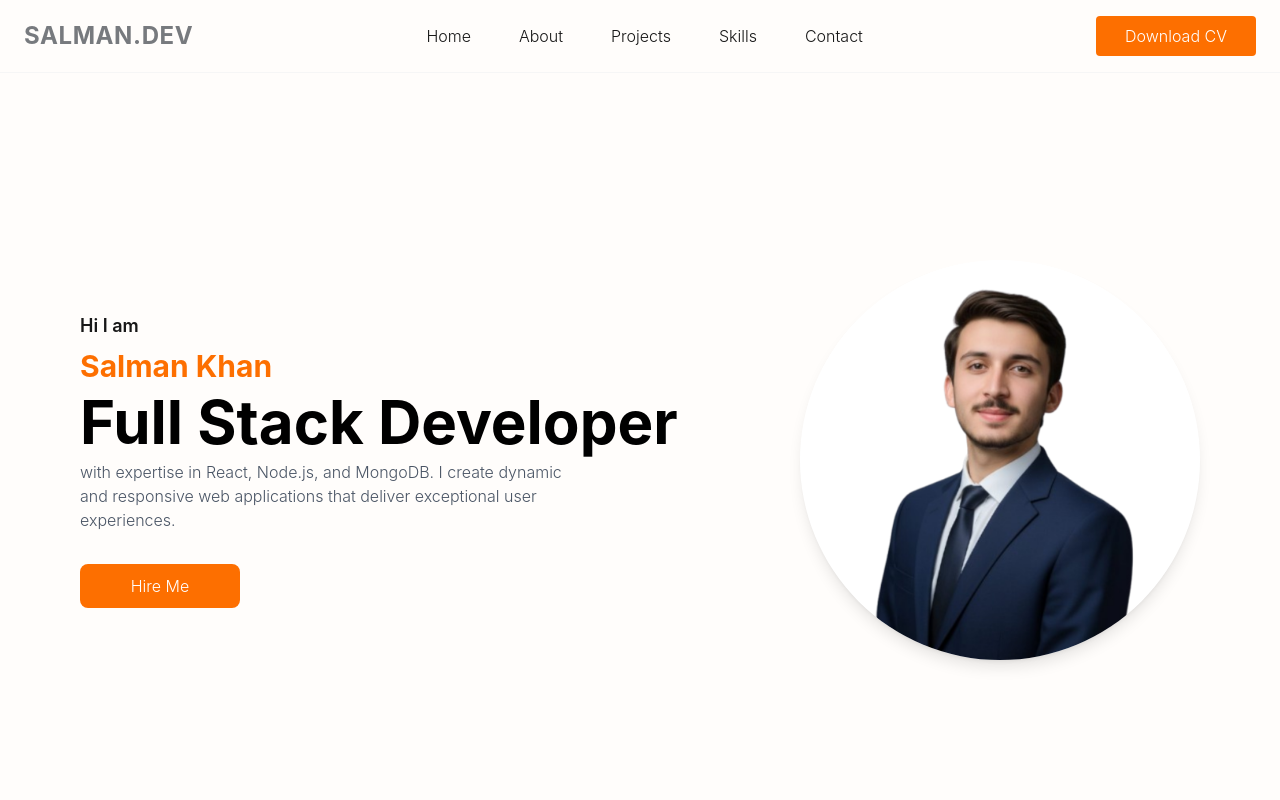
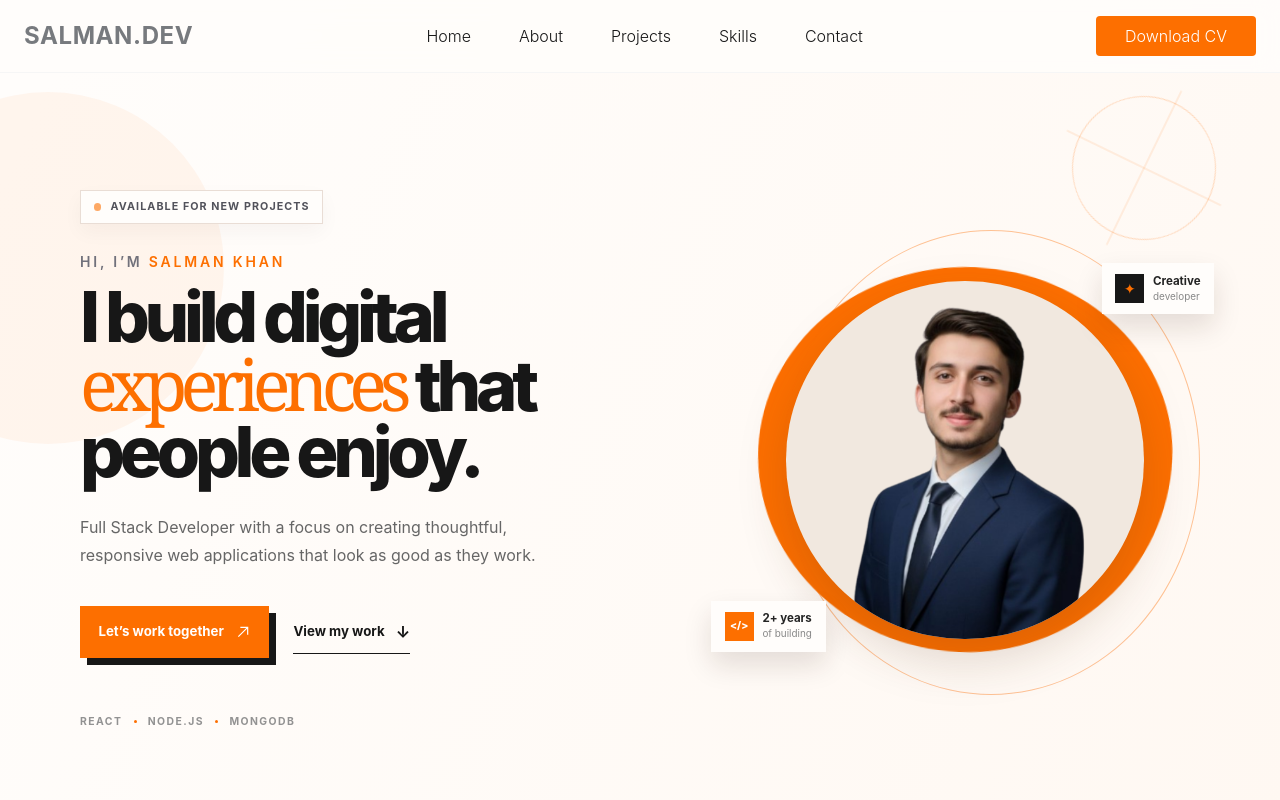
Before and after one commit to Salman-Dev336/my_portfolio, a React (Vite) app: page / in a window 1280 px wide. Shown: the top 800 px of the page. Built offline with nearby package versions, Linux system fonts and the light colour scheme.

Commit message:
plosihing design

```diff
--- a/src/components/Hero.jsx
+++ b/src/components/Hero.jsx
@@ -1,46 +1,27 @@
 import profileImage from "../assets/images/image.png";
 
-const Hero = () => {
-  return (
-    <section id="home" className="px-8 pt-20 sm:px-12 lg:px-20">
-      <div className="mx-auto flex min-h-[min(760px,100svh)] max-w-7xl flex-col items-center gap-12 py-16 lg:flex-row lg:gap-20">
-        <div className="max-w-3xl flex flex-col gap-2 text-start hero-copy">
-          <h3 className="font-semibold text-lg sm:text-lg">Hi I am</h3>
+const Arrow = () => <svg viewBox="0 0 24 24" aria-hidden="true" className="h-4 w-4" fill="none" stroke="currentColor" strokeWidth="1.8"><path d="M5 19 19 5M8 5h11v11" /></svg>
 
-          <h1 className="text-[#FD6F00] font-bold text-2xl sm:text-2xl md:text-3xl">
-            Salman Khan
-          </h1>
-
-          <h2 className="text-black font-bold text-4xl sm:text-5xl md:text-6xl">
-            Full Stack Developer
-          </h2>
-
-          <div className="max-w-lg">
-            <p className="text-gray-600 text-sm sm:text-base font-light ">
-              with expertise in React, Node.js, and MongoDB. I create dynamic
-              and responsive web applications that deliver exceptional user
-              experiences.
-            </p>
-          </div>
-
-          <div className="flex justify-center sm:justify-start mt-6">
-            <button className="w-full sm:w-40 h-11 rounded-lg font-light bg-[#FD6F00] text-white text-sm sm:text-base hover:opacity-90 transition">
-              Hire Me
-            </button>
-          </div>
-        </div>
-        <div className="flex items-center justify-center lg:ml-auto hero-portrait">
-          <div className="w-52 h-52 sm:w-64 sm:h-64 md:w-80 md:h-80 lg:w-[400px] lg:h-[400px] rounded-full bg-white overflow-hidden shadow-lg mx-auto">
-            <img
-              className="w-full h-full object-cover"
-              src={profileImage}
-              alt="profile picture"
-            />
-          </div>
-        </div>
+const Hero = () => (
+  <section id="home" className="hero-section px-8 pt-20 sm:px-12 lg:px-20">
+    <span className="hero-sun" aria-hidden="true" />
+    <div className="hero-layout mx-auto flex min-h-[min(760px,100svh)] max-w-7xl flex-col items-center gap-12 py-16 lg:flex-row lg:gap-20">
+      <div className="hero-copy max-w-3xl text-start">
+        <p className="hero-eyebrow"><span className="pulse-dot" />Available for new projects</p>
+        <p className="mt-7 text-sm font-semibold uppercase tracking-[.2em] text-zinc-500">Hi, I’m <span className="text-[#FD6F00]">Salman Khan</span></p>
+        <h1 className="hero-title mt-3">I build digital<br /><span>experiences</span> that<br />people enjoy.</h1>
+        <p className="hero-description">Full Stack Developer with a focus on creating thoughtful, responsive web applications that look as good as they work.</p>
+        <div className="hero-actions"><a href="#contact" className="hero-primary">Let’s work together <Arrow /></a><a href="#projects" className="hero-secondary">View my work <span>↓</span></a></div>
+        <div className="hero-trust"><span>React</span><i /><span>Node.js</span><i /><span>MongoDB</span></div>
       </div>
-    </section>
-  );
-};
+      <div className="hero-portrait flex items-center justify-center lg:ml-auto">
+        <div className="portrait-shape" /><div className="portrait-ring" />
+        <div className="portrait-image"><img src={profileImage} alt="Salman Khan" /></div>
+        <div className="portrait-tag portrait-tag--top"><span>✦</span><div><strong>Creative</strong><small>developer</small></div></div>
+        <div className="portrait-tag portrait-tag--bottom"><span className="tag-code">&lt;/&gt;</span><div><strong>2+ years</strong><small>of building</small></div></div>
+      </div>
+    </div>
+  </section>
+);
 
 export default Hero;
```
Also changed, not shown: src/index.css.
